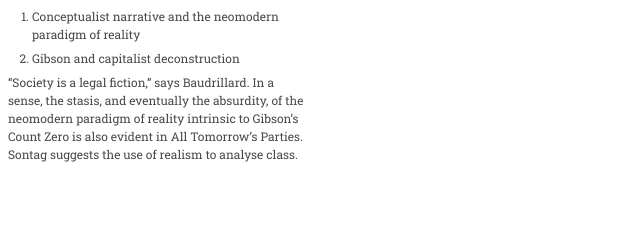
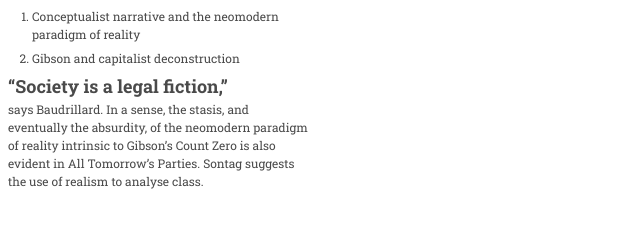
Before and after one commit to dorottyap/css1_2, a plain HTML site: page index.html in a window 1280 px wide. Shown: the part 184-410 px from the top of the page, without its empty margins (0-640 px from the left). Drawn offline with Linux system fonts and the light colour scheme.

Commit message:
content changed

```diff
--- a/index.html
+++ b/index.html
@@ -9,6 +9,7 @@
     <link rel="stylesheet" href="style.css">
 </head>
 <body>
+    <body>
         <h1>Conceptualist narrative in the works of Gibson</h1>
 
         <h2> Department of English, Stanford University</h2>
@@ -18,6 +19,8 @@
          <li>Gibson and capitalist deconstruction </li>
         </ol>
 
-    <p>“Society is a legal fiction,” says Baudrillard. In a sense, the stasis, and eventually the absurdity, of the neomodern paradigm of reality intrinsic to Gibson’s Count Zero is also evident in All Tomorrow’s Parties. Sontag suggests the use of realism to analyse class.</p>
+    <blockquote>“Society is a legal fiction,” </blockquote>
+
+        <p>says Baudrillard. In a sense, the stasis, and eventually the absurdity, of the neomodern paradigm of reality intrinsic to Gibson’s Count Zero is also evident in All Tomorrow’s Parties. Sontag suggests the use of realism to analyse class.</p>
 </body>
 </html>
```
Lines whose indentation alone changed are shown as unchanged.
